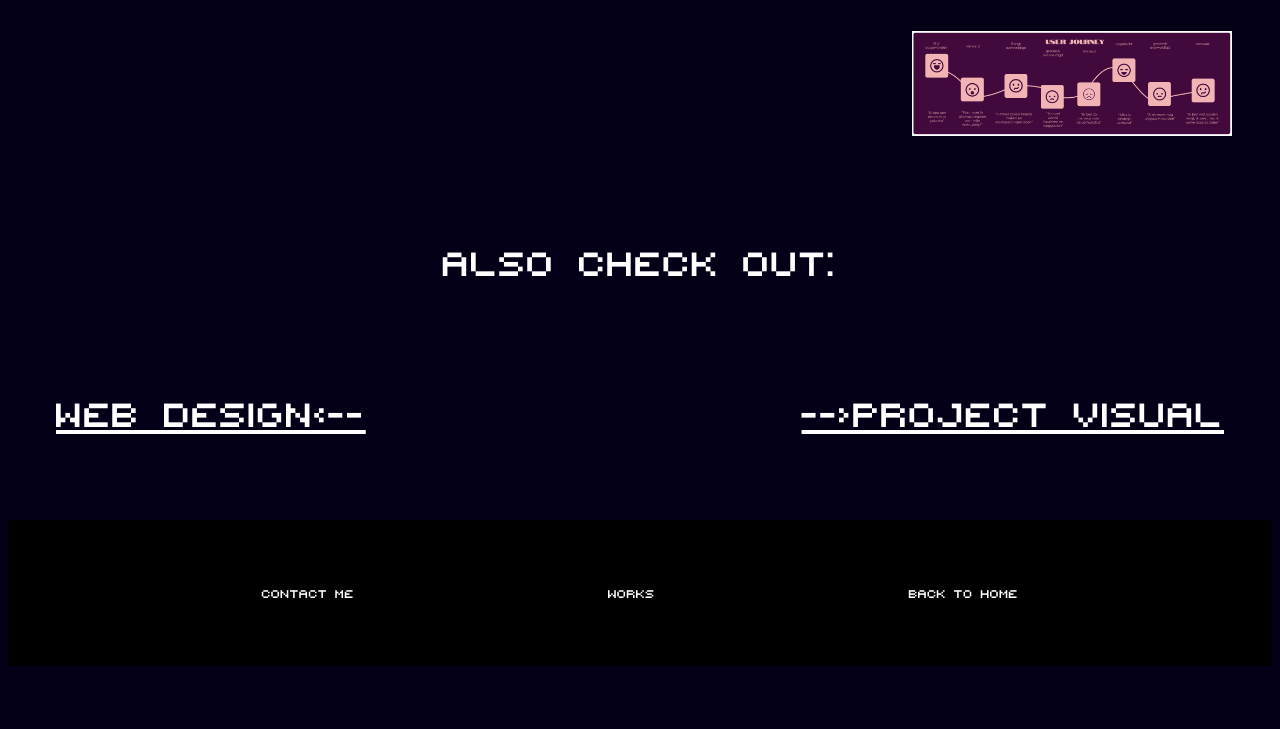
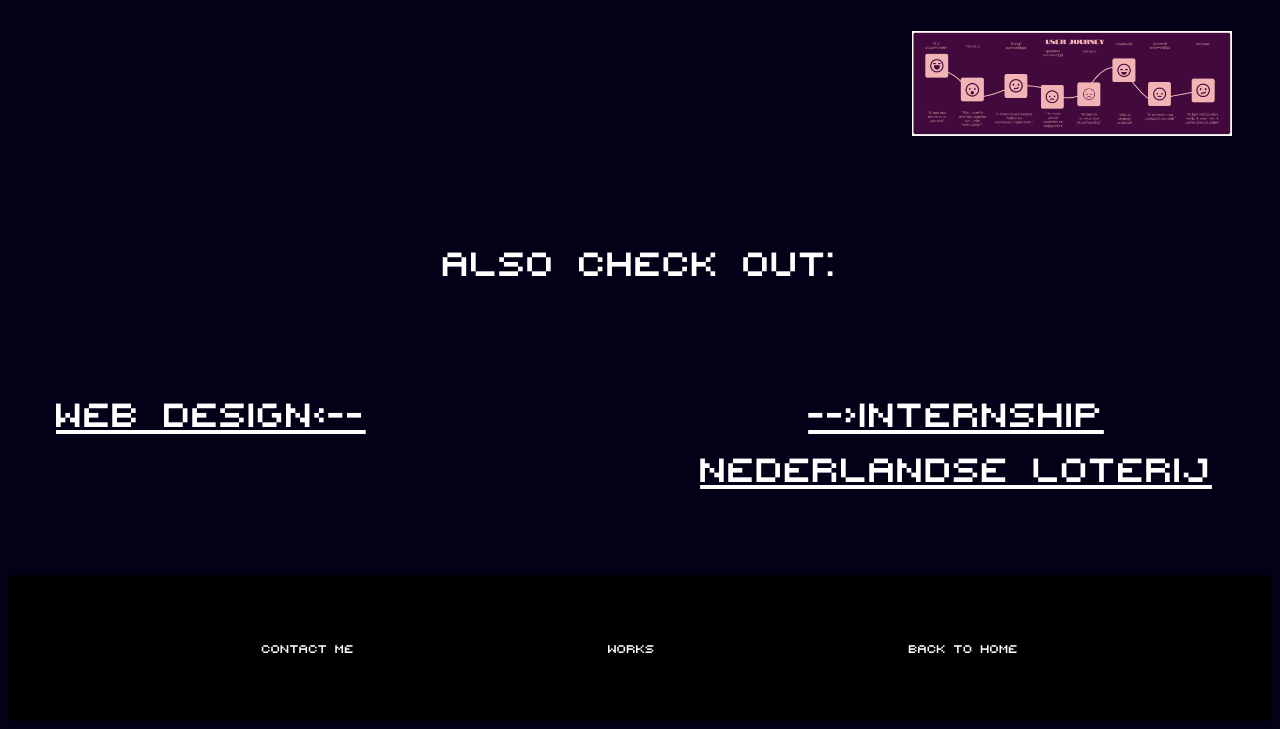
Before and after one commit to MohiniRamta/Portfolio, a plain HTML site: page movinghouses.html in a window 1280 px wide. Shown: the part 3161-3890 px from the top of the page. Before the commit the page ends 3835 px from the top, so only its background shows below. Drawn offline with Linux system fonts and the light colour scheme.

Commit message:
Update movinghouses.html

```diff
--- a/movinghouses.html
+++ b/movinghouses.html
@@ -66,7 +66,7 @@
         <section id="nextorback">
             <p>Also check out:</p>
             <a href="./webdesign.html" > <p> Web Design<-- </p></a>
-            <a href="./projectvisual.html"> <p> -->Project Visual</p></a>
+           <a href="./nederlandseloterij.html"> <p> -->Internship Nederlandse Loterij</p></a>
         </section>
     </main>
 <footer>
```
